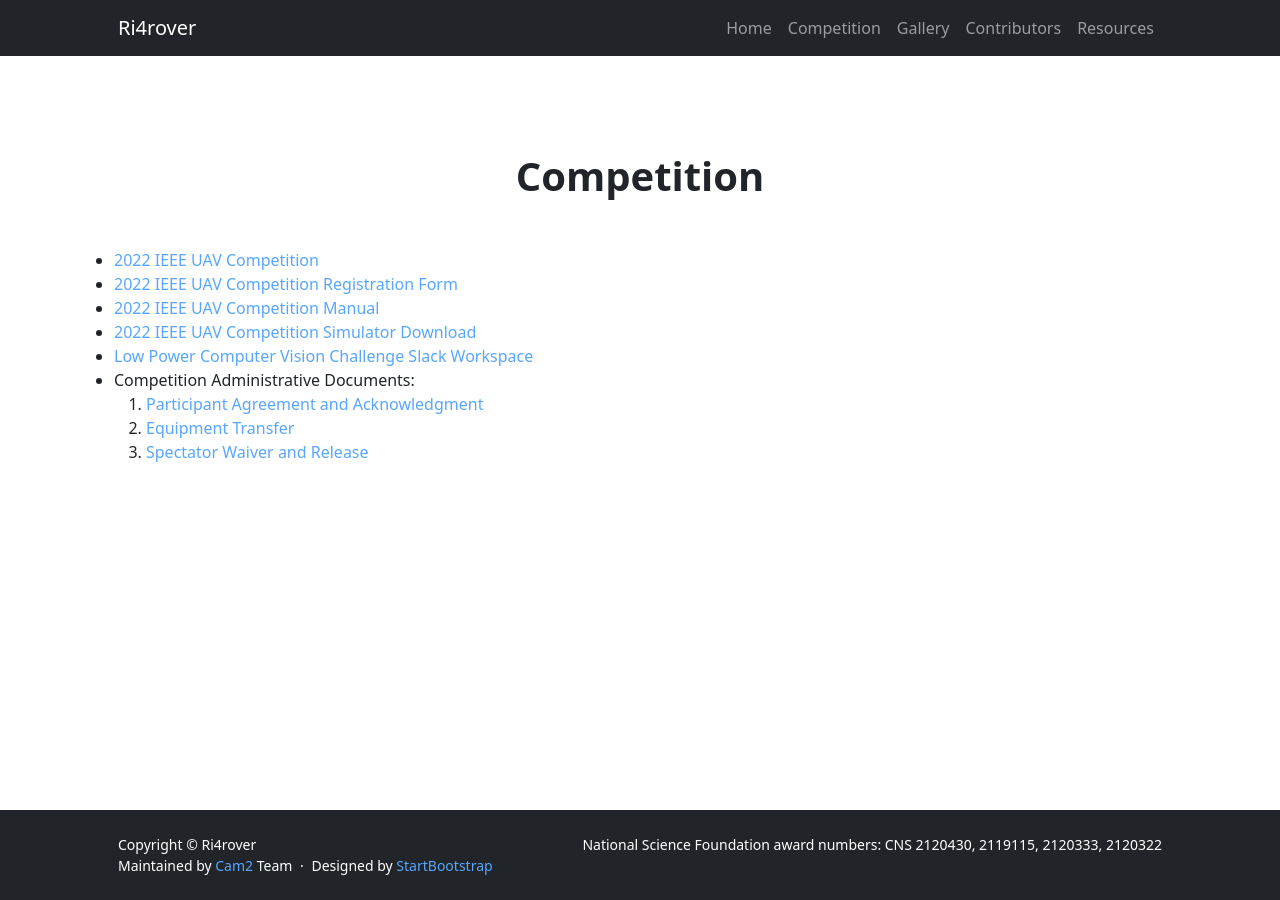
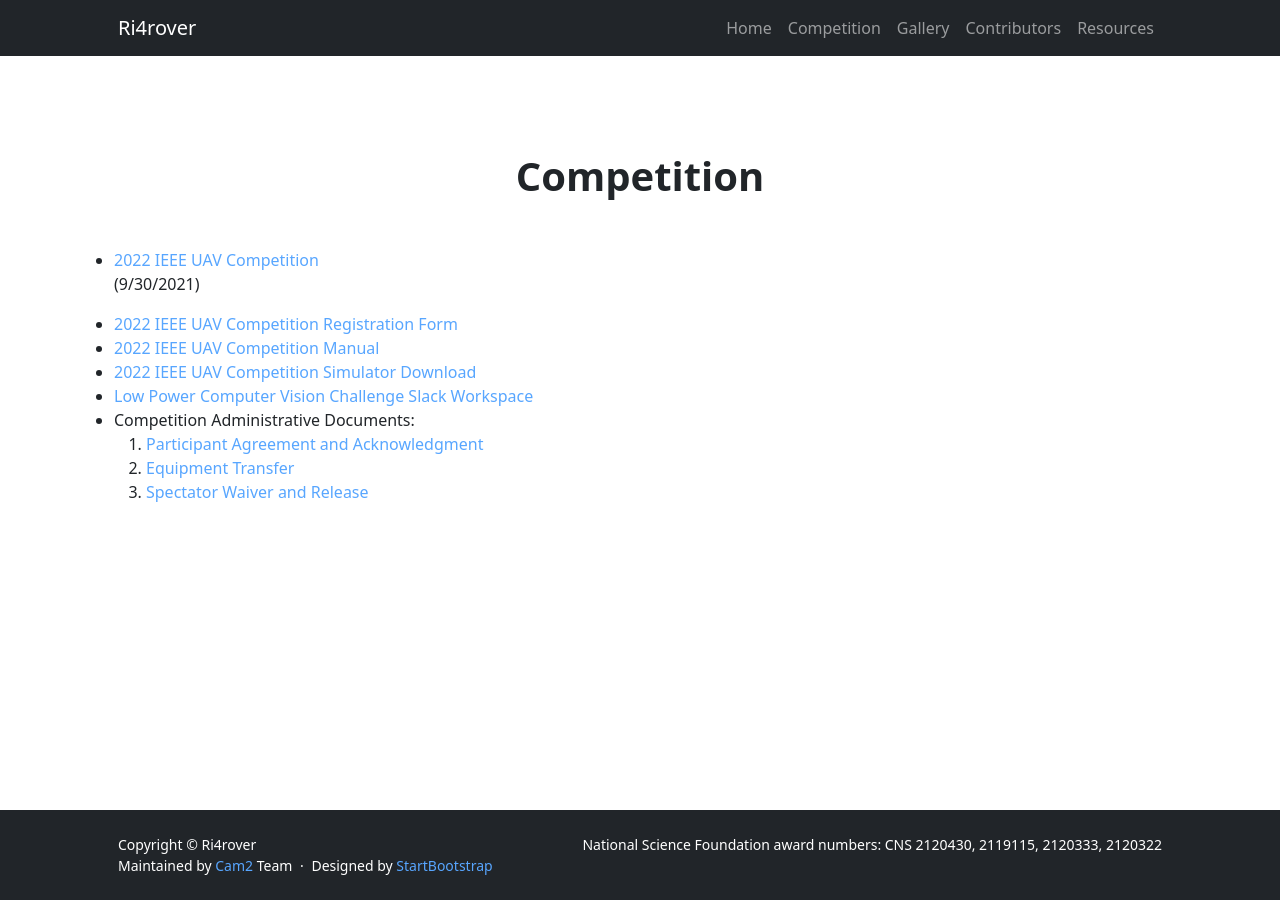
Before and after one commit to OliverQiang/Ri4rover, a Jekyll site: the page built from _pages/competition.html, in a window 1280 px wide. Built offline with Jekyll 4.4.1, drawn with Linux system fonts in a browser that asks for light colours.

Commit message:
Update competition.html

```diff
--- a/_pages/competition.html
+++ b/_pages/competition.html
@@ -15,6 +15,7 @@ title: Ri4rover
         <ul>
             <li>
                 <a href="https://www.computer.org/publications/tech-news/events/uav-2022 ">2022 IEEE UAV Competition</a>
+                <p>(9/30/2021)</p>
             </li>
             <li>
                 <a href="https://forms.gle/S98pJD1ptyq7tJQt5">2022 IEEE UAV Competition Registration Form</a>
```
